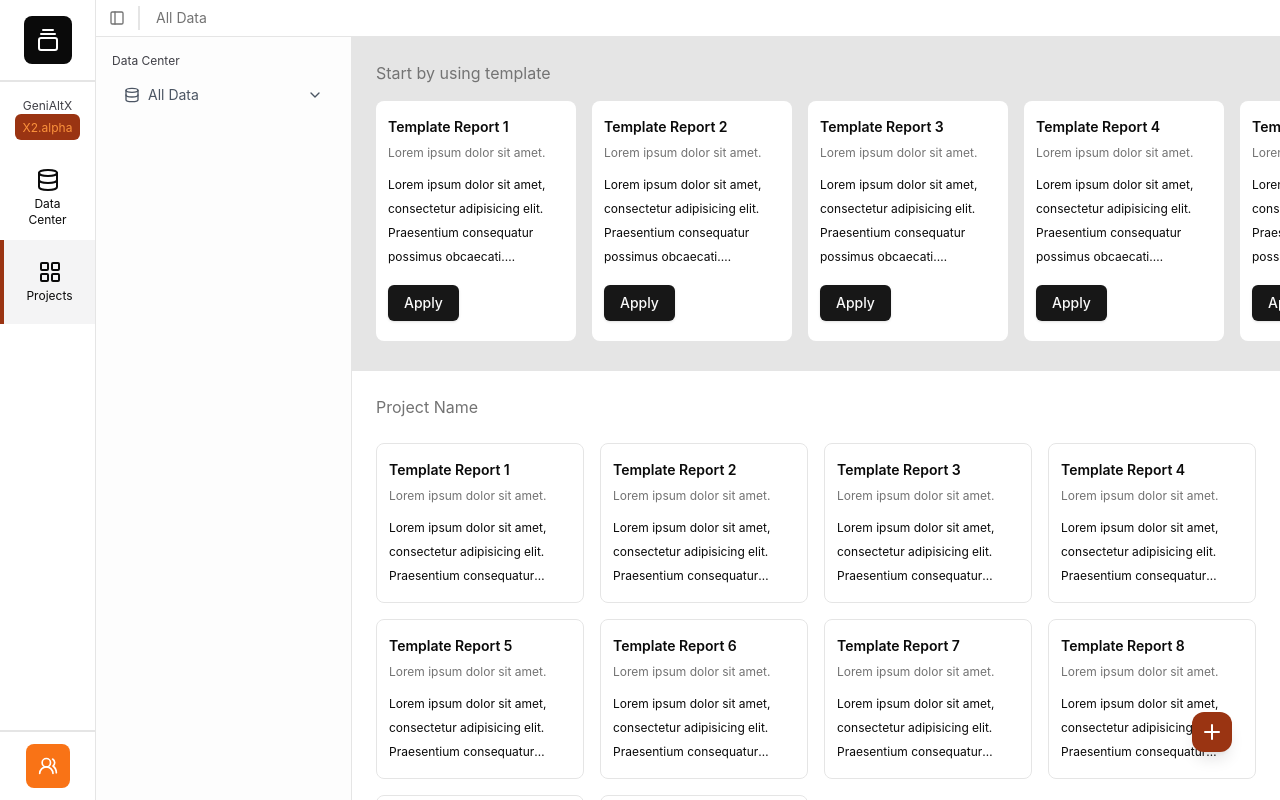
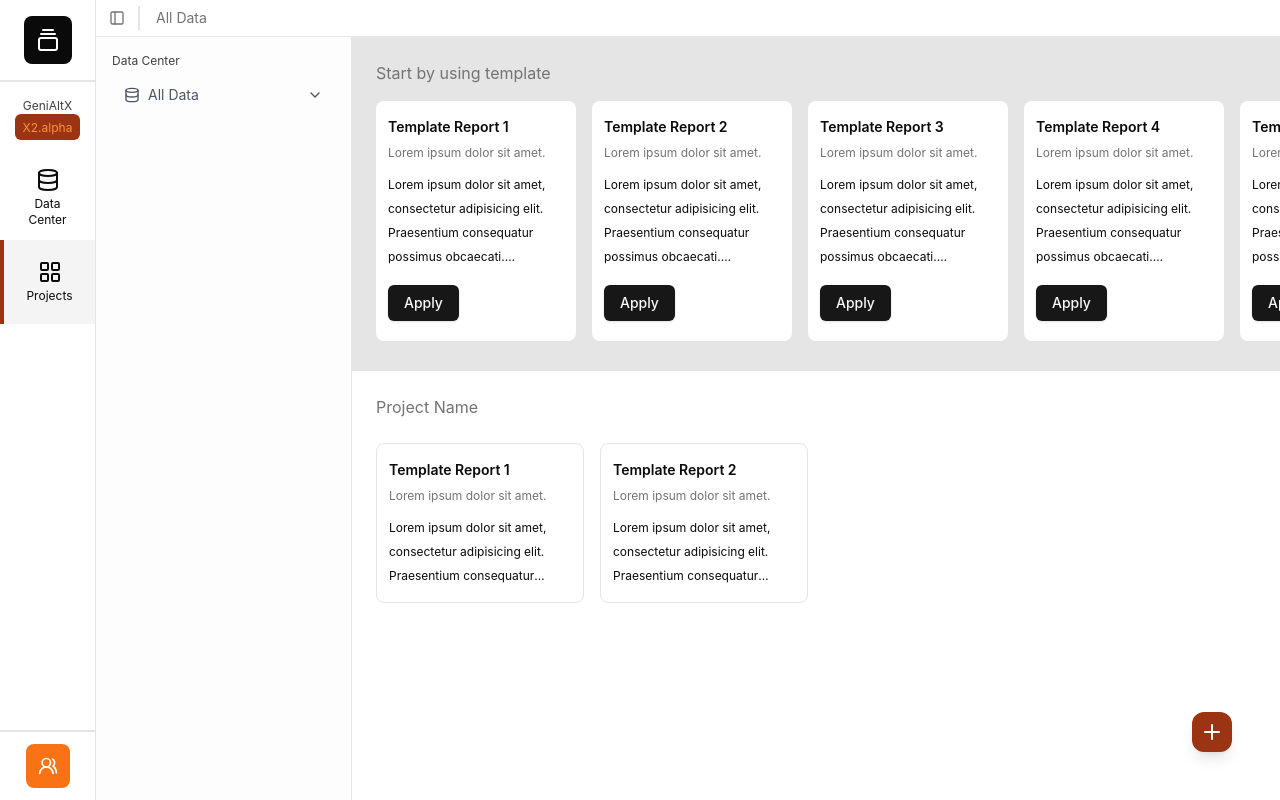
Before and after one commit to leeliPeter/x2-demo6, a Next.js app: page /projects in a window 1280 px wide. Built offline with nearby package versions, Linux system fonts and the light colour scheme.

Commit message:
feat:add go back

```diff
--- a/src/app/(main)/projects/page.tsx
+++ b/src/app/(main)/projects/page.tsx
@@ -2,9 +2,10 @@
 
 import { Button } from "@/components/ui/button";
 import { useState, useRef, MouseEvent } from "react";
+import Link from "next/link";
 
 const templates = [1, 2, 3, 4, 5, 6, 7, 8, 9, 10];
-const projects = Array.from({ length: 10 }, (_, i) => i + 1);
+const projects = Array.from({ length: 2 }, (_, i) => i + 1);
 
 export default function ProjectsPage() {
   const [isDragging, setIsDragging] = useState(false);
@@ -85,10 +86,8 @@ export default function ProjectsPage() {
           <div className="flex-1 p-6">
             <div className="grid grid-cols-4 gap-4 overflow-y-auto">
               {projects.map((project) => (
-                <div
-                  key={project}
-                  className="cursor-pointer border p-3 border-1 border-border h-[160px] rounded-lg hover:bg-accent/50 transition-colors"
-                >
+                <Link key={project} href={`/project`}>
+                  <div className="cursor-pointer border p-3 border-1 border-border h-[160px] rounded-lg hover:bg-accent/50 transition-colors">
                     <div className="text-sm font-semibold mt-1">
                       Template Report {project}
                     </div>
@@ -100,6 +99,7 @@ export default function ProjectsPage() {
                       Praesentium consequatur possimus obcaecati. Voluptatibus
                     </div>
                   </div>
+                </Link>
               ))}
             </div>
           </div>
--- a/src/app/project/_component/sidebar.tsx
+++ b/src/app/project/_component/sidebar.tsx
@@ -2,6 +2,7 @@
 
 import { cn } from "@/lib/utils";
 import { ArrowLeft, ListTree, BookMarked } from "lucide-react";
+import Link from "next/link";
 
 interface SidebarProps {
   className?: string;
@@ -35,9 +36,11 @@ export function ProjectSidebar({
       )}
     >
       <div className="p-2 border-b mb-2">
-        <h2 className="font-semibold bg-slate-600 flex items-center justify-center text-white w-8 h-8 rounded-lg cursor-pointer">
-          <ArrowLeft className="w-4 h-4" />
-        </h2>
+        <Link href="/projects">
+          <h2 className="font-semibold bg-slate-600 flex items-center justify-center text-white w-8 h-8 rounded-lg cursor-pointer">
+            <ArrowLeft className="w-4 h-4" />
+          </h2>
+        </Link>
       </div>
       {navItems.map((item) => (
         <div
--- a/src/app/project/layout.tsx
+++ b/src/app/project/layout.tsx
@@ -14,7 +14,7 @@ interface ProjectLayoutProps {
 export default function ProjectLayout({ children }: ProjectLayoutProps) {
   const [isSecondSidebarOpen, setIsSecondSidebarOpen] = useState(true);
   const [currentView, setCurrentView] = useState<"list" | "bookmark" | null>(
-    null
+    "list"
   );
   const [rightSidebarOpen, setRightSidebarOpen] = useState(false);
 
```
Lines whose indentation alone changed are shown as unchanged.
